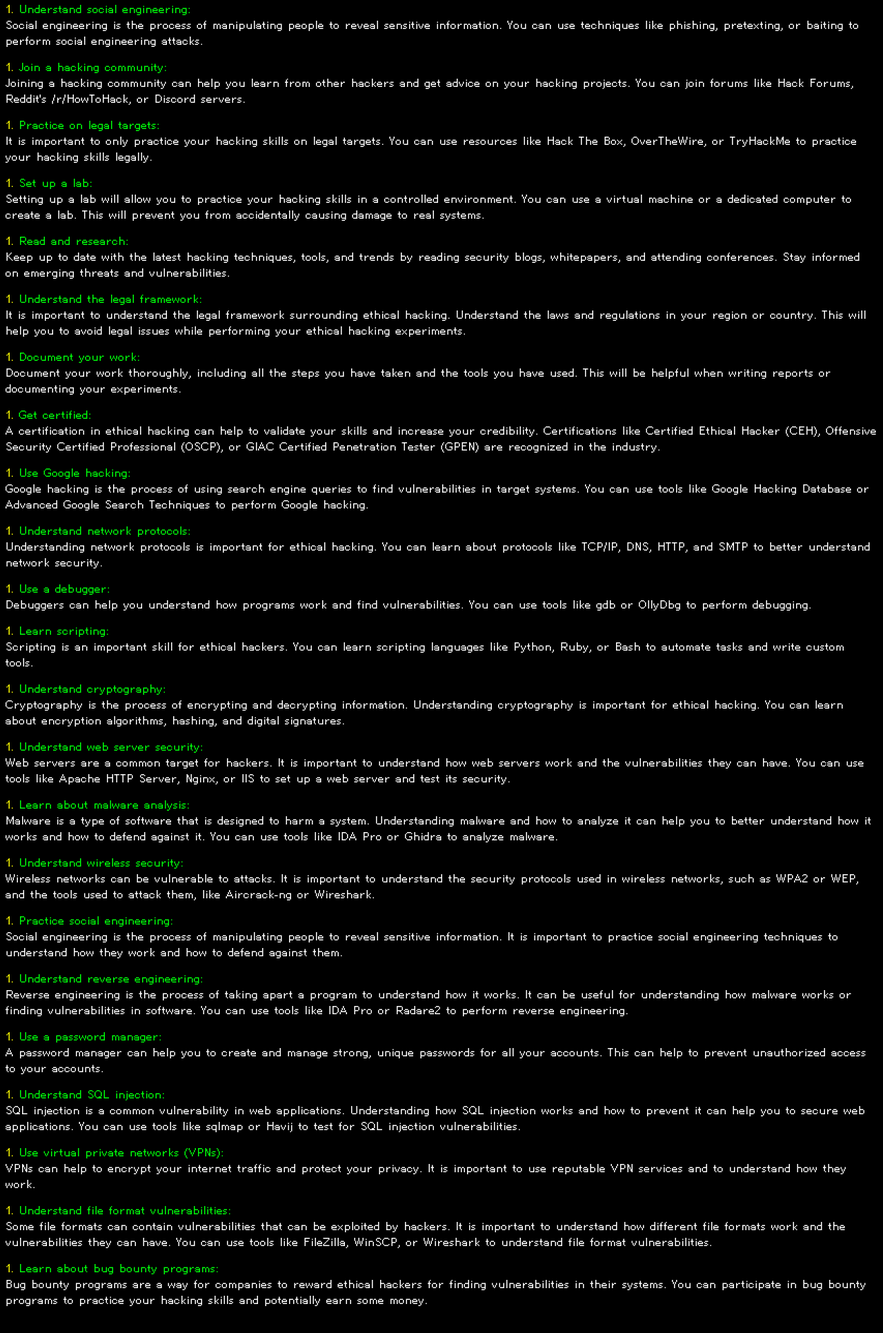
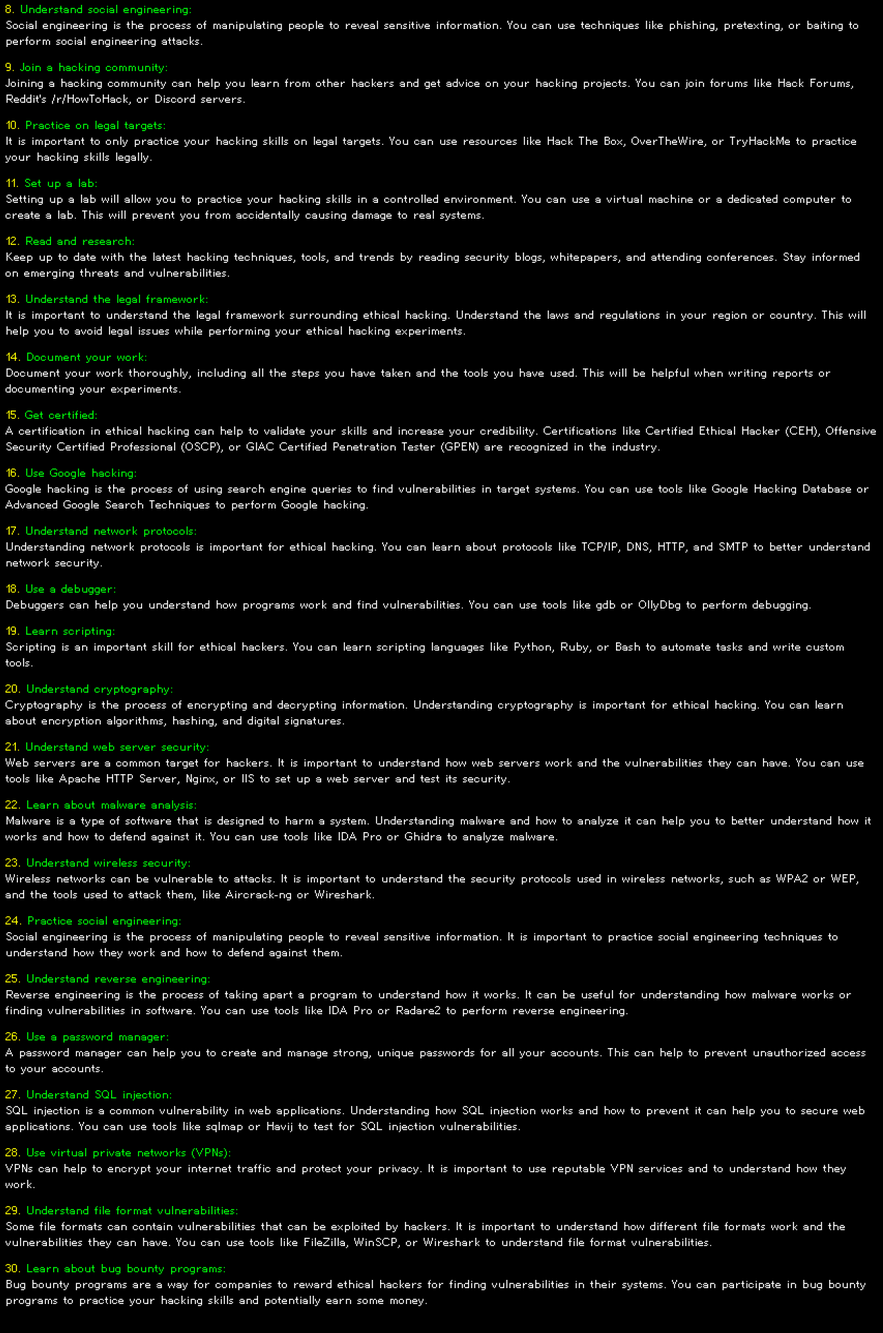
Before and after one commit to revanthcs/in, a plain HTML site: page blogs/CyberSecurity-Tips.html in a window 1280 px wide. Shown: the part 832-2764 px from the top of the page at 69% size. Drawn offline with Linux system fonts and the light colour scheme.

Commit message:
Update CyberSecurity-Tips.html

```diff
--- a/blogs/CyberSecurity-Tips.html
+++ b/blogs/CyberSecurity-Tips.html
@@ -66,91 +66,91 @@ body {
 <font size="5" color="yellow">  1. </font><font size="5" color="#00fe0a">Learn the fundamentals:</font><br>
 <font size="5" color="white">It is important to understand the basics of computer networking, operating systems, programming, and security concepts. You can start with resources like online courses, books, and YouTube tutorials.</font> <br><br>
 
-<font size="5" color="yellow">  1. </font><font size="5" color="#00fe0a">Use a virtual machine:</font><br>
+<font size="5" color="yellow">  2. </font><font size="5" color="#00fe0a">Use a virtual machine:</font><br>
 <font size="5" color="white">A virtual machine allows you to create a secure testing environment for your hacking experiments. You can use tools like VirtualBox or VMware to create virtual machines.</font> <br><br>
 
-<font size="5" color="yellow">  1. </font><font size="5" color="#00fe0a">Install and use Kali Linux:</font><br>
+<font size="5" color="yellow">  3. </font><font size="5" color="#00fe0a">Install and use Kali Linux:</font><br>
 <font size="5" color="white">Kali Linux is a popular operating system used by many ethical hackers. It comes with many pre-installed hacking tools and can be used as a virtual machine or as a live USB.</font> <br><br>
 
-<font size="5" color="yellow">  1. </font><font size="5" color="#00fe0a">Understand reconnaissance:</font><br>
+<font size="5" color="yellow">  4. </font><font size="5" color="#00fe0a">Understand reconnaissance:</font><br>
 <font size="5" color="white">Reconnaissance is the process of gathering information about a target system or network. You can use tools like Nmap, Shodan, or Google to gather information about a target.</font> <br><br>
 
-<font size="5" color="yellow">  1. </font><font size="5" color="#00fe0a">Learn about vulnerability scanning:</font><br>
+<font size="5" color="yellow">  5. </font><font size="5" color="#00fe0a">Learn about vulnerability scanning:</font><br>
 <font size="5" color="white">Vulnerability scanning is the process of finding vulnerabilities in a target system or network. You can use tools like Nessus, OpenVAS, or Nikto to perform vulnerability scans.</font> <br><br>
 
-<font size="5" color="yellow">  1. </font><font size="5" color="#00fe0a">Understand web application hacking:</font><br>
+<font size="5" color="yellow">  6. </font><font size="5" color="#00fe0a">Understand web application hacking:</font><br>
 <font size="5" color="white">Web applications are one of the most common targets for hackers. You can use tools like Burp Suite, OWASP ZAP, or sqlmap to test the security of web applications.</font> <br><br>
 
-<font size="5" color="yellow">  1. </font><font size="5" color="#00fe0a">Learn about password cracking:</font><br>
+<font size="5" color="yellow">  7. </font><font size="5" color="#00fe0a">Learn about password cracking:</font><br>
 <font size="5" color="white">Password cracking is the process of guessing or cracking passwords. You can use tools like John the Ripper, Hashcat, or Hydra to crack passwords.</font> <br><br>
 
-<font size="5" color="yellow">  1. </font><font size="5" color="#00fe0a">Understand social engineering:</font><br>
+<font size="5" color="yellow">  8. </font><font size="5" color="#00fe0a">Understand social engineering:</font><br>
 <font size="5" color="white">Social engineering is the process of manipulating people to reveal sensitive information. You can use techniques like phishing, pretexting, or baiting to perform social engineering attacks.</font> <br><br>
 
-<font size="5" color="yellow">  1. </font><font size="5" color="#00fe0a">Join a hacking community:</font><br>
+<font size="5" color="yellow">  9. </font><font size="5" color="#00fe0a">Join a hacking community:</font><br>
 <font size="5" color="white">Joining a hacking community can help you learn from other hackers and get advice on your hacking projects. You can join forums like Hack Forums, Reddit's /r/HowToHack, or Discord servers.</font> <br><br>
 
-<font size="5" color="yellow">  1. </font><font size="5" color="#00fe0a">Practice on legal targets:</font><br>
+<font size="5" color="yellow">  10. </font><font size="5" color="#00fe0a">Practice on legal targets:</font><br>
 <font size="5" color="white">It is important to only practice your hacking skills on legal targets. You can use resources like Hack The Box, OverTheWire, or TryHackMe to practice your hacking skills legally.</font> <br><br>
 
-<font size="5" color="yellow">  1. </font><font size="5" color="#00fe0a">Set up a lab:</font><br>
+<font size="5" color="yellow">  11. </font><font size="5" color="#00fe0a">Set up a lab:</font><br>
 <font size="5" color="white">Setting up a lab will allow you to practice your hacking skills in a controlled environment. You can use a virtual machine or a dedicated computer to create a lab. This will prevent you from accidentally causing damage to real systems.</font> <br><br>
 
-<font size="5" color="yellow">  1. </font><font size="5" color="#00fe0a">Read and research:</font><br>
+<font size="5" color="yellow">  12. </font><font size="5" color="#00fe0a">Read and research:</font><br>
 <font size="5" color="white">Keep up to date with the latest hacking techniques, tools, and trends by reading security blogs, whitepapers, and attending conferences. Stay informed on emerging threats and vulnerabilities.</font> <br><br>
 
-<font size="5" color="yellow">  1. </font><font size="5" color="#00fe0a">Understand the legal framework:</font><br>
+<font size="5" color="yellow">  13. </font><font size="5" color="#00fe0a">Understand the legal framework:</font><br>
 <font size="5" color="white">It is important to understand the legal framework surrounding ethical hacking. Understand the laws and regulations in your region or country. This will help you to avoid legal issues while performing your ethical hacking experiments.</font> <br><br>
 
-<font size="5" color="yellow">  1. </font><font size="5" color="#00fe0a">Document your work:</font><br>
+<font size="5" color="yellow">  14. </font><font size="5" color="#00fe0a">Document your work:</font><br>
 <font size="5" color="white">Document your work thoroughly, including all the steps you have taken and the tools you have used. This will be helpful when writing reports or documenting your experiments.</font> <br><br>
 
-<font size="5" color="yellow">  1. </font><font size="5" color="#00fe0a">Get certified:</font><br>
+<font size="5" color="yellow">  15. </font><font size="5" color="#00fe0a">Get certified:</font><br>
 <font size="5" color="white">A certification in ethical hacking can help to validate your skills and increase your credibility. Certifications like Certified Ethical Hacker (CEH), Offensive Security Certified Professional (OSCP), or GIAC Certified Penetration Tester (GPEN) are recognized in the industry.</font> <br><br>
 
-<font size="5" color="yellow">  1. </font><font size="5" color="#00fe0a">Use Google hacking:</font><br>
+<font size="5" color="yellow">  16. </font><font size="5" color="#00fe0a">Use Google hacking:</font><br>
 <font size="5" color="white">Google hacking is the process of using search engine queries to find vulnerabilities in target systems. You can use tools like Google Hacking Database or Advanced Google Search Techniques to perform Google hacking.</font> <br><br>
 
-<font size="5" color="yellow">  1. </font><font size="5" color="#00fe0a">Understand network protocols:</font><br>
+<font size="5" color="yellow">  17. </font><font size="5" color="#00fe0a">Understand network protocols:</font><br>
 <font size="5" color="white">Understanding network protocols is important for ethical hacking. You can learn about protocols like TCP/IP, DNS, HTTP, and SMTP to better understand network security.</font> <br><br>
 
-<font size="5" color="yellow">  1. </font><font size="5" color="#00fe0a">Use a debugger:</font><br>
+<font size="5" color="yellow">  18. </font><font size="5" color="#00fe0a">Use a debugger:</font><br>
 <font size="5" color="white">Debuggers can help you understand how programs work and find vulnerabilities. You can use tools like gdb or OllyDbg to perform debugging.</font> <br><br>
 
-<font size="5" color="yellow">  1. </font><font size="5" color="#00fe0a">Learn scripting:</font><br>
+<font size="5" color="yellow">  19. </font><font size="5" color="#00fe0a">Learn scripting:</font><br>
 <font size="5" color="white">Scripting is an important skill for ethical hackers. You can learn scripting languages like Python, Ruby, or Bash to automate tasks and write custom tools.</font> <br><br>
 
-<font size="5" color="yellow">  1. </font><font size="5" color="#00fe0a">Understand cryptography:</font><br>
+<font size="5" color="yellow">  20. </font><font size="5" color="#00fe0a">Understand cryptography:</font><br>
 <font size="5" color="white">Cryptography is the process of encrypting and decrypting information. Understanding cryptography is important for ethical hacking. You can learn about encryption algorithms, hashing, and digital signatures.</font> <br><br>
 
-<font size="5" color="yellow">  1. </font><font size="5" color="#00fe0a">Understand web server security:</font><br>
+<font size="5" color="yellow">  21. </font><font size="5" color="#00fe0a">Understand web server security:</font><br>
 <font size="5" color="white">Web servers are a common target for hackers. It is important to understand how web servers work and the vulnerabilities they can have. You can use tools like Apache HTTP Server, Nginx, or IIS to set up a web server and test its security.</font> <br><br>
 
-<font size="5" color="yellow">  1. </font><font size="5" color="#00fe0a">Learn about malware analysis:</font><br>
+<font size="5" color="yellow">  22. </font><font size="5" color="#00fe0a">Learn about malware analysis:</font><br>
 <font size="5" color="white">Malware is a type of software that is designed to harm a system. Understanding malware and how to analyze it can help you to better understand how it works and how to defend against it. You can use tools like IDA Pro or Ghidra to analyze malware.</font> <br><br>
 
-<font size="5" color="yellow">  1. </font><font size="5" color="#00fe0a">Understand wireless security:</font><br>
+<font size="5" color="yellow">  23. </font><font size="5" color="#00fe0a">Understand wireless security:</font><br>
 <font size="5" color="white">Wireless networks can be vulnerable to attacks. It is important to understand the security protocols used in wireless networks, such as WPA2 or WEP, and the tools used to attack them, like Aircrack-ng or Wireshark.</font> <br><br>
 
-<font size="5" color="yellow">  1. </font><font size="5" color="#00fe0a">Practice social engineering:</font><br>
+<font size="5" color="yellow">  24. </font><font size="5" color="#00fe0a">Practice social engineering:</font><br>
 <font size="5" color="white">Social engineering is the process of manipulating people to reveal sensitive information. It is important to practice social engineering techniques to understand how they work and how to defend against them.</font> <br><br>
 
-<font size="5" color="yellow">  1. </font><font size="5" color="#00fe0a">Understand reverse engineering:</font><br>
+<font size="5" color="yellow">  25. </font><font size="5" color="#00fe0a">Understand reverse engineering:</font><br>
 <font size="5" color="white">Reverse engineering is the process of taking apart a program to understand how it works. It can be useful for understanding how malware works or finding vulnerabilities in software. You can use tools like IDA Pro or Radare2 to perform reverse engineering.</font> <br><br>
 
-<font size="5" color="yellow">  1. </font><font size="5" color="#00fe0a">Use a password manager:</font><br>
+<font size="5" color="yellow">  26. </font><font size="5" color="#00fe0a">Use a password manager:</font><br>
 <font size="5" color="white">A password manager can help you to create and manage strong, unique passwords for all your accounts. This can help to prevent unauthorized access to your accounts.</font> <br><br>
 
-<font size="5" color="yellow">  1. </font><font size="5" color="#00fe0a">Understand SQL injection:</font><br>
+<font size="5" color="yellow">  27. </font><font size="5" color="#00fe0a">Understand SQL injection:</font><br>
 <font size="5" color="white">SQL injection is a common vulnerability in web applications. Understanding how SQL injection works and how to prevent it can help you to secure web applications. You can use tools like sqlmap or Havij to test for SQL injection vulnerabilities.</font> <br><br>
 
-<font size="5" color="yellow">  1. </font><font size="5" color="#00fe0a">Use virtual private networks (VPNs):</font><br>
+<font size="5" color="yellow">  28. </font><font size="5" color="#00fe0a">Use virtual private networks (VPNs):</font><br>
 <font size="5" color="white">VPNs can help to encrypt your internet traffic and protect your privacy. It is important to use reputable VPN services and to understand how they work.</font> <br><br>
 
-<font size="5" color="yellow">  1. </font><font size="5" color="#00fe0a">Understand file format vulnerabilities:</font><br>
+<font size="5" color="yellow">  29. </font><font size="5" color="#00fe0a">Understand file format vulnerabilities:</font><br>
 <font size="5" color="white">Some file formats can contain vulnerabilities that can be exploited by hackers. It is important to understand how different file formats work and the vulnerabilities they can have. You can use tools like FileZilla, WinSCP, or Wireshark to understand file format vulnerabilities.</font> <br><br>
 
-<font size="5" color="yellow">  1. </font><font size="5" color="#00fe0a">Learn about bug bounty programs:</font><br>
+<font size="5" color="yellow">  30. </font><font size="5" color="#00fe0a">Learn about bug bounty programs:</font><br>
 <font size="5" color="white">Bug bounty programs are a way for companies to reward ethical hackers for finding vulnerabilities in their systems. You can participate in bug bounty programs to practice your hacking skills and potentially earn some money.</font> <br><br>
 
 <br>
```
